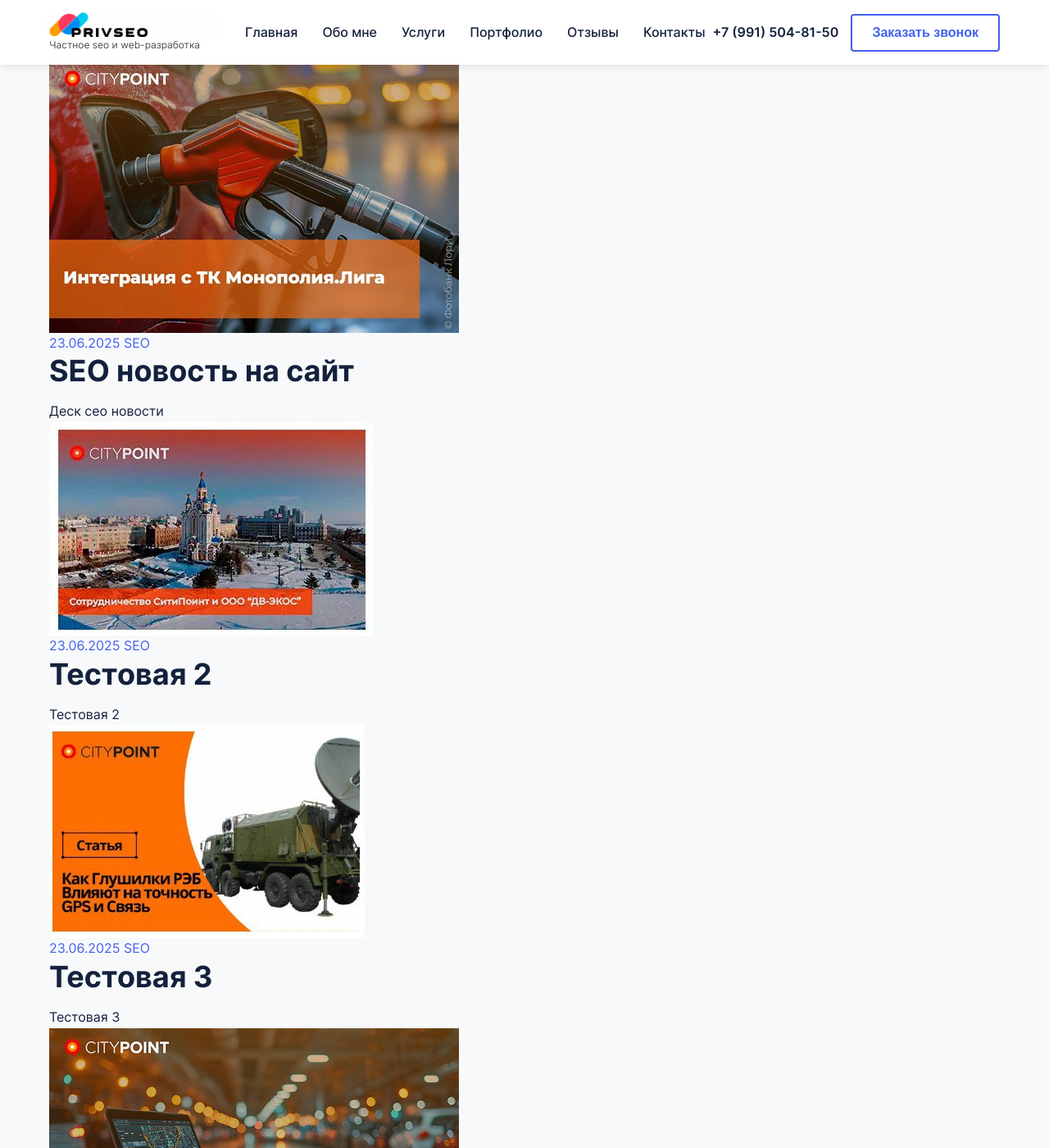
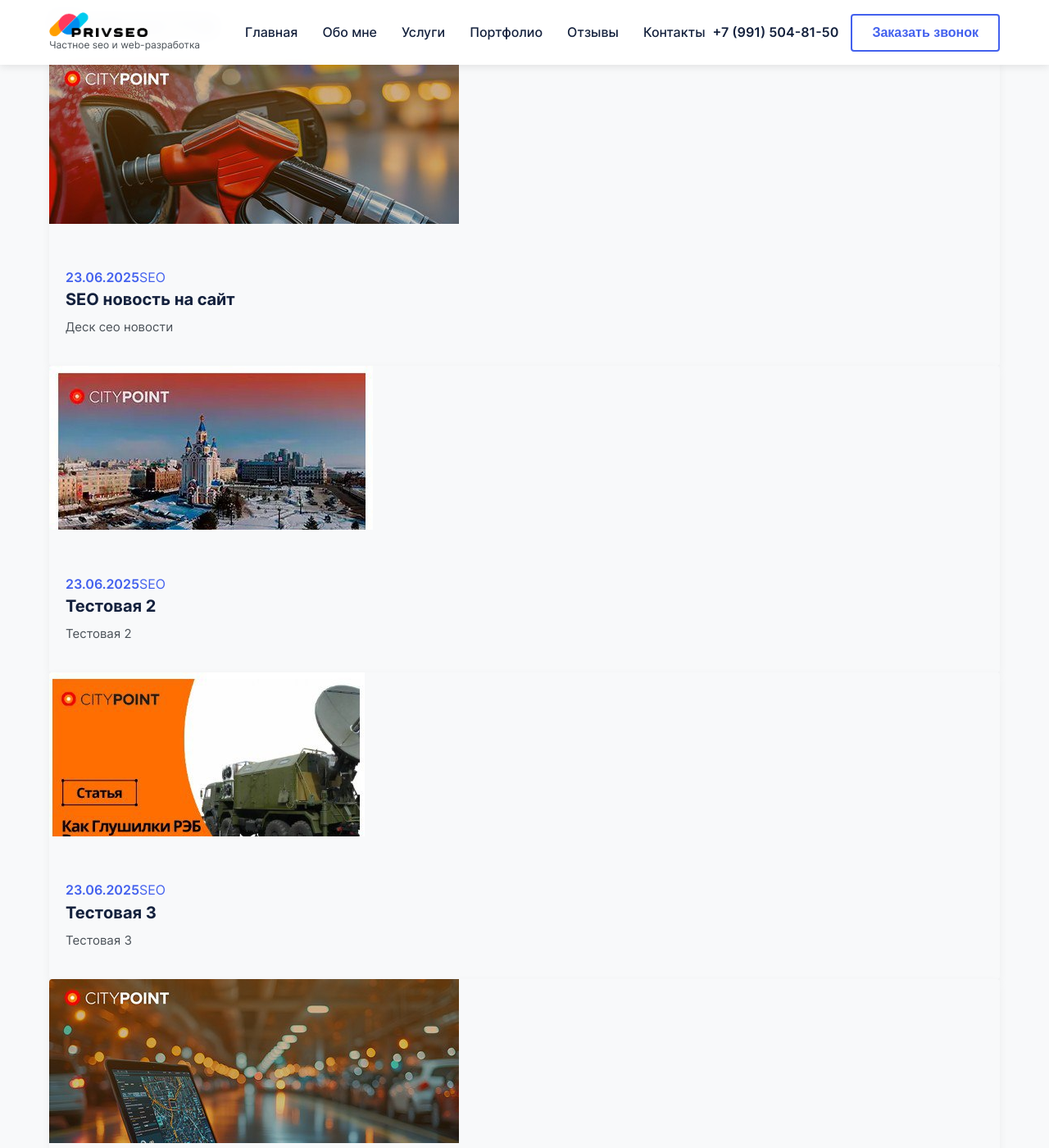
Before and after one commit to PrivateSeo/privateseo.github.io, a Jekyll site: the page built from news/index.html, in a window 1280 px wide and 1400 px high. Shown: the whole window at 82% size. Built offline with Jekyll 4.4.1, drawn with Linux system fonts in a browser that asks for light colours.

Commit message:
тест новостей на главной

```diff
--- a/css/main.css
+++ b/css/main.css
@@ -1202,3 +1202,124 @@
     padding: 2rem;
   }
 }
+
+/* News Section */
+.news {
+  padding: 8rem 0;
+  background-color: white;
+}
+
+.news__grid {
+  display: grid;
+  grid-template-columns: repeat(auto-fit, minmax(300px, 1fr));
+  gap: 3rem;
+  margin-top: 4rem;
+}
+
+.news-card {
+  background-color: var(--light-color);
+  border-radius: var(--border-radius);
+  overflow: hidden;
+  box-shadow: 0 4px 12px rgba(0, 0, 0, 0.05);
+  transition: var(--transition);
+  position: relative;
+}
+
+.news-card:hover {
+  transform: translateY(-10px);
+  box-shadow: var(--box-shadow);
+}
+
+.news-card__image {
+  height: 200px;
+  position: relative;
+  overflow: hidden;
+}
+
+.news-card__img {
+  width: 100%;
+  height: 100%;
+  object-fit: cover;
+  transition: transform 0.5s ease;
+}
+
+.news-card:hover .news-card__img {
+  transform: scale(1.05);
+}
+
+.news-card__date {
+  position: absolute;
+  bottom: 1rem;
+  left: 1rem;
+  background-color: var(--primary-color);
+  color: white;
+  padding: 0.5rem 1rem;
+  border-radius: var(--border-radius);
+  font-size: 1.2rem;
+  font-weight: 500;
+}
+
+.news-card__content {
+  padding: 2rem;
+}
+
+.news-card__title {
+  font-size: 2rem;
+  margin-bottom: 1rem;
+  color: var(--dark-color);
+}
+
+.news-card__excerpt {
+  color: var(--gray-dark);
+  margin-bottom: 1.5rem;
+  font-size: 1.5rem;
+}
+
+.news-card__link {
+  display: inline-block;
+  color: var(--primary-color);
+  font-weight: 600;
+  position: relative;
+  padding-bottom: 2px;
+}
+
+.news-card__link::after {
+  content: '';
+  position: absolute;
+  bottom: 0;
+  left: 0;
+  width: 0;
+  height: 2px;
+  background-color: var(--primary-color);
+  transition: var(--transition);
+}
+
+.news-card__link:hover::after {
+  width: 100%;
+}
+
+.news__footer {
+  text-align: center;
+  margin-top: 4rem;
+}
+
+/* Animation for cards */
+@keyframes fadeInUp {
+  from {
+    opacity: 0;
+    transform: translateY(20px);
+  }
+  to {
+    opacity: 1;
+    transform: translateY(0);
+  }
+}
+
+.news-card {
+  animation: fadeInUp 0.6s ease forwards;
+  opacity: 0;
+}
+
+.news-card:nth-child(1) { animation-delay: 0.1s; }
+.news-card:nth-child(2) { animation-delay: 0.2s; }
+.news-card:nth-child(3) { animation-delay: 0.3s; }
```
Also changed, not shown: index.html (+56 -0 lines).
